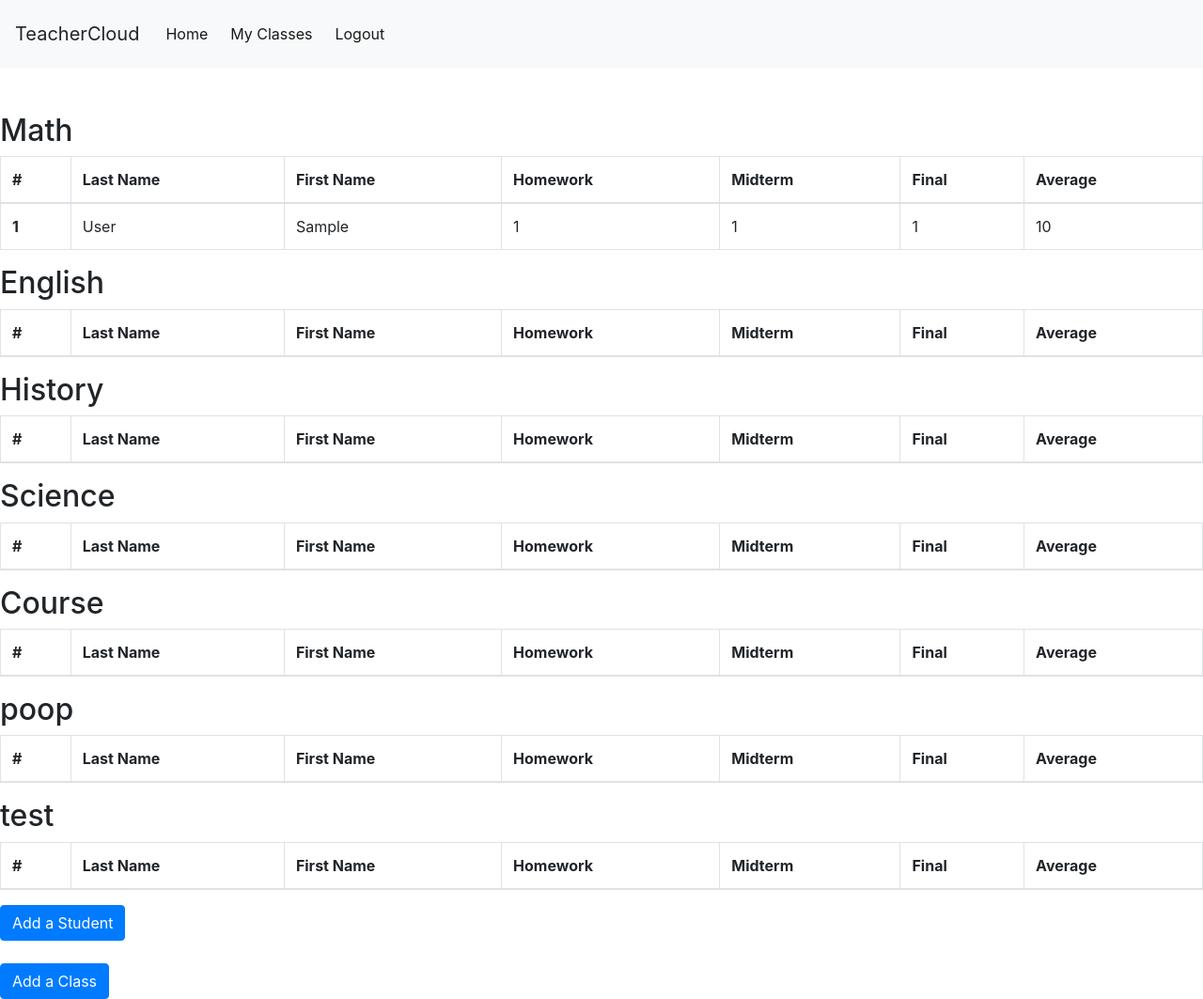
After one commit to PetrMitsel/DatabaseWebsiteProject, a Flask app: page /addstudent in a window 1280 px wide. The commit adds this page. Shown: the whole page at 94% size. Run offline with Flask 2, Linux system fonts and the light colour scheme; a user stored in the database is signed in; data comes from the database, SQL or seed files in the repository; tables that the repository leaves empty hold one stand-in row (values such as "Sample post"); lists and menus that the app fills with data are empty; some libraries are stand-ins or nearby versions.

Commit message:
add students works

```diff
--- a/project/forms.py
+++ b/project/forms.py
@@ -1,6 +1,15 @@
 from flask_wtf import FlaskForm
-from wtforms import StringField, PasswordField, SubmitField,BooleanField, SelectField
+from wtforms import StringField, PasswordField, SubmitField,BooleanField, SelectField, IntegerField
 from wtforms.validators import InputRequired,EqualTo,Length,Email
+from project.models import Course
+from wtforms_sqlalchemy.fields import QuerySelectField
+from flask_login import current_user
+
+def coursequery ():
+    return Course.query.filter_by(Teacher=current_user)
+
+def get_pk(obj):
+    return str(obj)
 
 class LoginForm(FlaskForm):
     email = StringField('Email', validators=[InputRequired(),Email()])
@@ -19,7 +28,10 @@ class RegistrationForm(FlaskForm):
 class AddStudentForm(FlaskForm):
     students_first_name = StringField('First Name', validators=[InputRequired()])
     students_last_name =StringField('Last Name', validators=[InputRequired()])
-    student_class= SelectField('Student Class',choices=[])
+    student_class= QuerySelectField(query_factory=coursequery,get_pk=get_pk)
+    homework = IntegerField('Homework Grade')
+    midterm = IntegerField('Midterm Grade')
+    final = IntegerField('Final Grade')
     submitstudent= SubmitField('Add Student')
 
 class AddClassForm(FlaskForm):
--- a/project/models.py
+++ b/project/models.py
@@ -25,6 +25,8 @@ class Course(db.Model):
     students = db.relationship('Student', backref='Course', lazy=True)
     teacher_id = db.Column(db.Integer, db.ForeignKey('users.id'),nullable=False)
 
+    def __repr__(self):
+        return self.name
 
 class Student(db.Model):
     first_name = db.Column(db.String(100),nullable=True)
--- a/project/routes.py
+++ b/project/routes.py
@@ -6,7 +6,7 @@ from project.forms import RegistrationForm,AddClassForm,AddStudentForm,LoginForm
 from flask_login import login_user,current_user,logout_user,login_required,LoginManager
 import os
 import sys
-
+import statistics
 
 
 
@@ -54,36 +54,36 @@ def logout():
 @app.route("/myclasses",methods=['GET','POST'])
 @login_required
 def myclasses():
-    courses= Course.query.filter_by(Teacher=current_user).all()
-    coursenames = []
-    students = []
-    for course in courses:
-        coursenames.append(course.name)
-        students.append(course.students)
-    print(students, file=sys.stderr)
-    print(coursenames, file=sys.stderr)
-    choices= zip(courses,coursenames)
-    choices= set(choices)
-    print(choices, file=sys.stderr)
-    addstudentform = AddStudentForm (prefix="addstudentform");
-    addstudentform.student_class.choices = choices
-    addclassform = AddClassForm (prefix="addclassform");
-
-    if addstudentform.submitstudent.data and addstudentform.validate_on_submit():
-        student = Student(first_name=addstudentform.students_first_name.data,last_name=addstudentform.students_last_name.data,Course=addstudentform.student_class.data)
-        print(student.first_name, file=sys.stderr)
-        db.session.add(student)
-        db.session.commit()
-        return redirect(url_for('myclasses'))
+    courses= getcourses()
+    addstudentform = AddStudentForm ();
+    addclassform = AddClassForm ();
 
     if addclassform.submitclass.data and addclassform.validate_on_submit():
         addclasses(addclassform.class_name.data,current_user)
         return redirect(url_for('myclasses'))
 
-
     return render_template('myclasses.html',addclassform=addclassform,addstudentform=addstudentform,courses=courses)
 
 
+@app.route("/addstudent",methods=['GET','POST'])
+@login_required
+def addstudent():
+
+    courses= getcourses()
+    addstudentform = AddStudentForm ();
+    addclassform = AddClassForm ();
+    print(bool(addstudentform.validate_on_submit()),file=sys.stderr)
+
+    if addstudentform.validate_on_submit():
+        grades= [addstudentform.homework.data,addstudentform.midterm.data,addstudentform.final.data]
+        student = Student(first_name=addstudentform.students_first_name.data,last_name=addstudentform.students_last_name.data,Course=addstudentform.student_class.data,
+        homework=addstudentform.homework.data,midterm=addstudentform.midterm.data,final=addstudentform.final.data,average=statistics.mean(grades))
+        print(student.first_name, file=sys.stderr)
+        db.session.add(student)
+        db.session.commit()
+        return redirect(url_for('addstudent'))
+
+    return render_template('addstudent.html',addclassform=addclassform,addstudentform=addstudentform,courses=courses)
 
 def addclasses(s,user):
 
@@ -91,5 +91,20 @@ def addclasses(s,user):
     db.session.add(course)
     db.session.commit()
 
+def getcourses():
+    courses= Course.query.filter_by(Teacher=current_user).all()
+    return courses
+
+def makechoices(courses):
+    coursenames = []
+    students = []
+    for course in courses:
+        coursenames.append(course.name)
+        students.append(course.students)
+    #print(students, file=sys.stderr)
+    choices= zip(courses,coursenames)
+    choices= set(choices)
+    return choices
+
 if __name__ == "__main__":
     app.run("0.0.0.0", debug=True)
--- /dev/null
+++ b/project/templates/addstudent.html
@@ -0,0 +1,118 @@
+{%extends "index.html"%}
+{%block content%}
+
+{% for course in courses %}
+<h2>{{course.name}}</h2>
+<table class="table table-bordered">
+    <thead>
+        <tr>
+            <th scope="col">#</th>
+            <th scope="col">Last Name</th>
+            <th scope="col">First Name</th>
+            <th scope="col">Homework</th>
+            <th scope="col">Midterm</th>
+            <th scope="col">Final</th>
+            <th scope="col">Average</th>
+        </tr>
+    </thead>
+    <tbody>
+        {% for student in course.students %}
+        <tr>
+            <th scope="row">1</th>
+            <td>{{ student.last_name}}</td>
+            <td>{{ student.first_name}}</td>
+            <td>{{ student.homework}}</td>
+            <td>{{ student.midterm}}</td>
+            <td>{{ student.final}}</td>
+            <td>{{ student.average}}</td>
+        </tr>
+        {% endfor %}
+    </tbody>
+
+</table>
+{% endfor %}
+
+
+
+<button type="button" class="btn btn-primary" id="modalButton" data-toggle="modal" data-target="#exampleModal"
+    data-whatever="@mdo">Add a Student</button>
+<div class="modal fade" id="exampleModal" tabindex="-1" role="dialog" aria-labelledby="exampleModalLabel"
+    aria-hidden="true">
+    <div class="modal-dialog modal-dialog-centered" role="document">
+        <div class="modal-content">
+            <div class="modal-header">
+                <h5 class="modal-title" id="exampleModalLabel">Add Student</h5>
+                <button type="button" class="close" data-dismiss="modal" aria-label="Close">
+                    <span aria-hidden="true">&times;</span>
+                </button>
+            </div>
+            <div class="modal-body">
+                <form method="POST" action="{{ url_for ('addstudent') }}">
+                    {{ addstudentform.hidden_tag() }}
+                    {{ addstudentform.csrf_token }}
+                    <div class="form-group">
+                        {{ addstudentform.students_first_name.label (class= "form-control-label") }}
+                        {{ addstudentform.students_first_name(class= "form-control form-control-lg")}}
+                    </div>
+                    <div class="form-group">
+                        {{ addstudentform.students_last_name.label (class= "form-control-label") }}
+                        {{ addstudentform.students_last_name(class= "form-control form-control-lg")}}
+                    </div>
+
+                    <div class="form-group">
+                        {{ addstudentform.student_class.label (class= "form-control-label") }}
+                        {{ addstudentform.student_class (class= "form-control form-control-lg")}}
+                    </div>
+                    <div class="form-group">
+                        {{ addstudentform.homework.label (class= "form-control-label") }}
+                        {{ addstudentform.homework (class= "form-control form-control-lg")}}
+                    </div>
+                    <div class="form-group">
+                        {{ addstudentform.midterm.label (class= "form-control-label") }}
+                        {{ addstudentform.midterm (class= "form-control form-control-lg")}}
+                    </div>
+                    <div class="form-group">
+                        {{ addstudentform.final.label (class= "form-control-label") }}
+                        {{ addstudentform.final (class= "form-control form-control-lg")}}
+                    </div>
+
+                    <div>
+                        {{ addstudentform.submitstudent (class= "btn btn-outline-info") }}
+                    </div>
+                </form>
+            </div>
+        </div>
+    </div>
+</div>
+
+<br>
+<br>
+<button type="button" class="btn btn-primary" id="modalButton" data-toggle="modal" data-target="#classModal"
+    data-whatever="@zzz">Add a Class</button>
+
+<div class="modal fade" id="classModal" tabindex="-1" role="dialog" aria-labelledby="exampleModalLabel"
+    aria-hidden="true">
+    <div class="modal-dialog modal-dialog-centered" role="document">
+        <div class="modal-content">
+            <div class="modal-header">
+                <h5 class="modal-title" id="exampleModalLabel">Add Class</h5>
+                <button type="button" class="close" data-dismiss="modal" aria-label="Close">
+                    <span aria-hidden="true">&times;</span>
+                </button>
+            </div>
+            <div class="modal-body">
+                <form method="POST" action="{{ url_for ('myclasses') }}">
+                    {{ addclassform.hidden_tag() }}
+                    <div class="form-group">
+                        {{ addclassform.class_name.label (class= "form-control-label") }}
+                        {{ addclassform.class_name(class= "form-control form-control-lg")}}
+                    </div>
+                    <div>
+                        {{ addclassform.submitclass (class= "btn btn-outline-info") }}
+                    </div>
+                </form>
+            </div>
+        </div>
+    </div>
+</div>
+{%endblock content%}
```
Also changed, not shown: project/templates/myclasses.html (+28 -21 lines).
